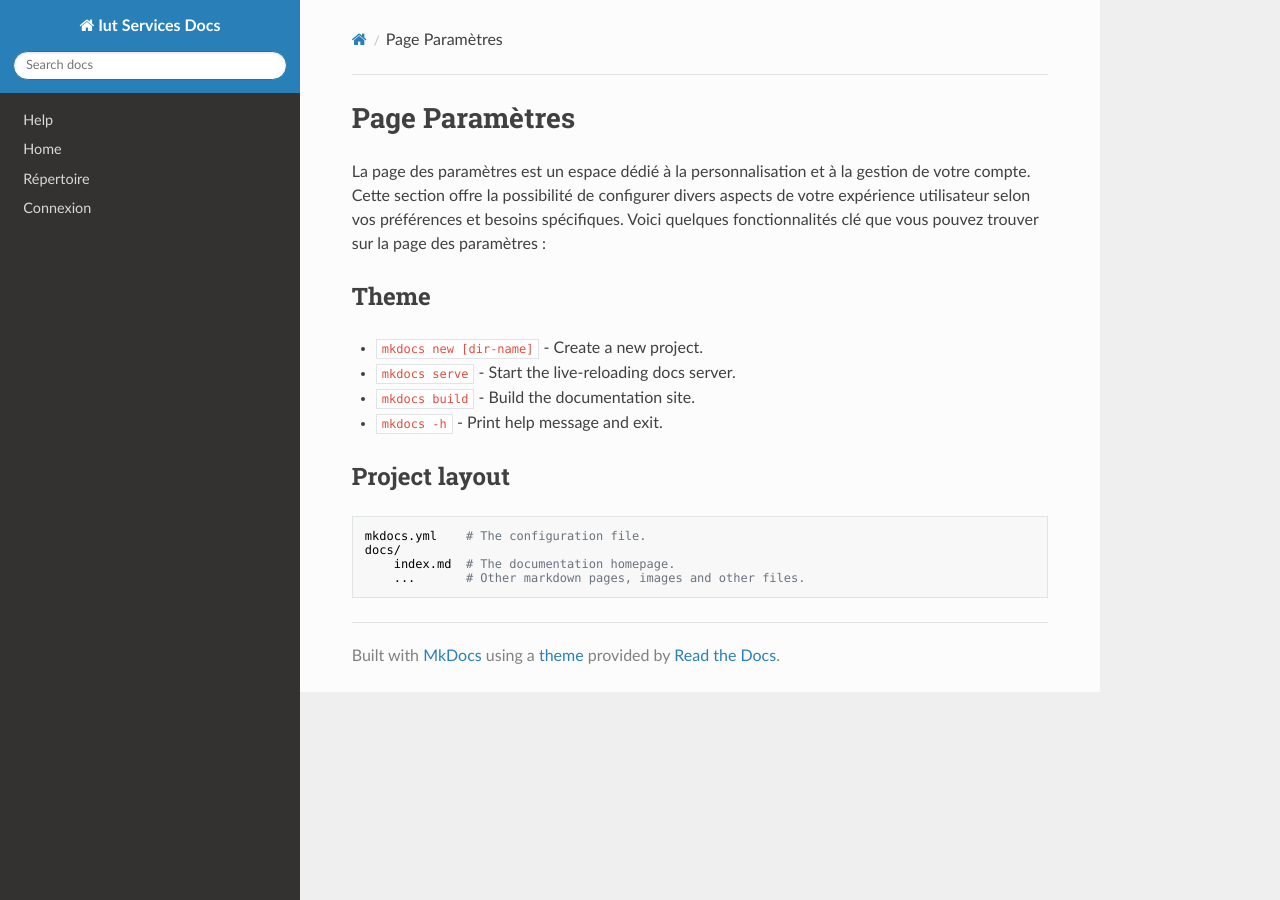
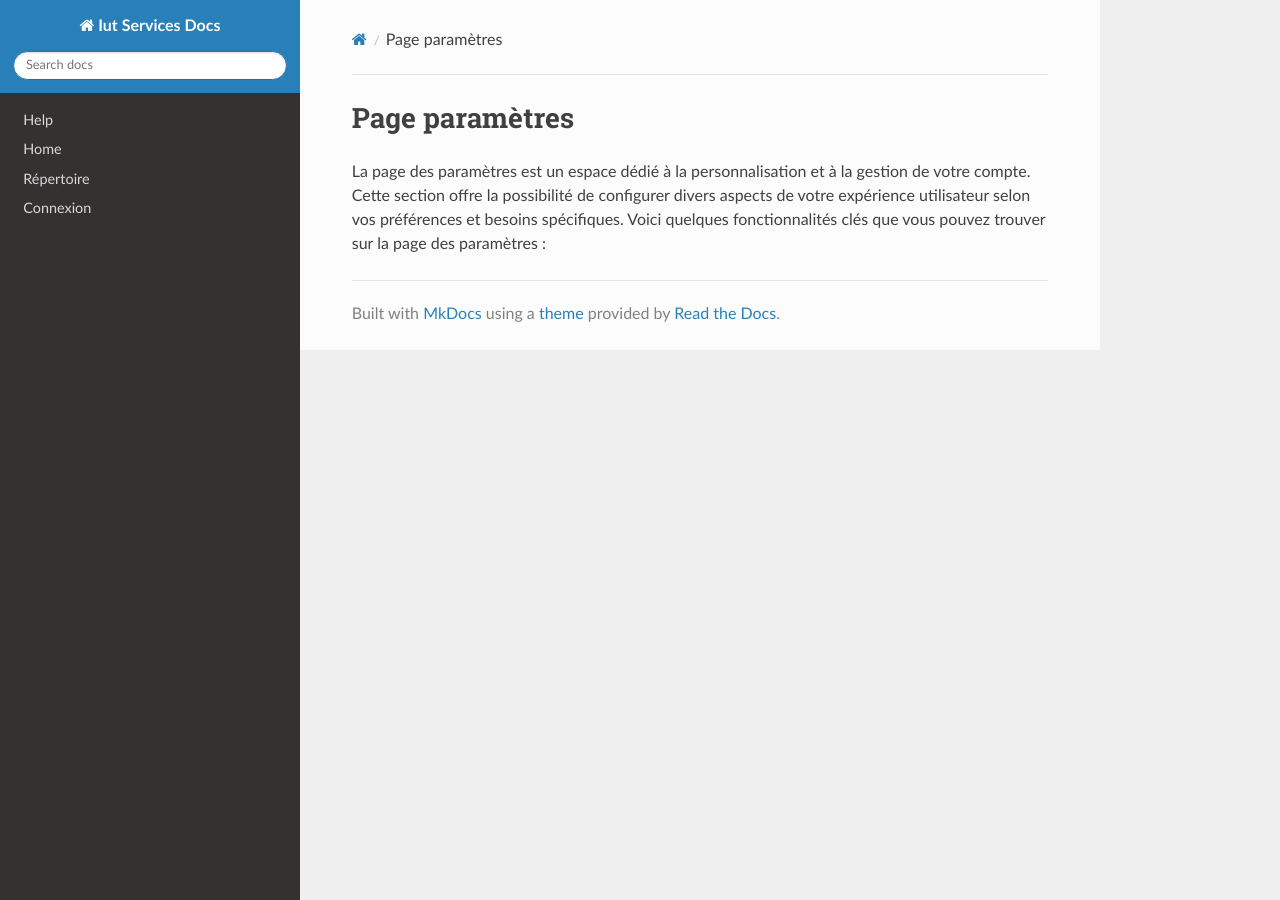
Before and after one commit to anthony-eluecque/iut-services-docs, an MkDocs documentation site: the page built from docs/parametre.md, in a window 1280 px wide. Built offline with MkDocs 1.6.1, drawn with Linux system fonts in a browser that asks for light colours; nearby versions of some CDN libraries.

Commit message:
Fix: Orthograph

```diff
--- a/docs/parametre.md
+++ b/docs/parametre.md
@@ -1,16 +1,2 @@
-# Page Paramètres
-La page des paramètres est un espace dédié à la personnalisation et à la gestion de votre compte. Cette section offre la possibilité de configurer divers aspects de votre expérience utilisateur selon vos préférences et besoins spécifiques. Voici quelques fonctionnalités clé que vous pouvez trouver sur la page des paramètres :
-
-## Theme
-
-* `mkdocs new [dir-name]` - Create a new project.
-* `mkdocs serve` - Start the live-reloading docs server.
-* `mkdocs build` - Build the documentation site.
-* `mkdocs -h` - Print help message and exit.
-
-## Project layout
-
-    mkdocs.yml    # The configuration file.
-    docs/
-        index.md  # The documentation homepage.
-        ...       # Other markdown pages, images and other files.
+# Page paramètres
+La page des paramètres est un espace dédié à la personnalisation et à la gestion de votre compte. Cette section offre la possibilité de configurer divers aspects de votre expérience utilisateur selon vos préférences et besoins spécifiques. Voici quelques fonctionnalités clés que vous pouvez trouver sur la page des paramètres :
```
Also changed, not shown: docs/directory.md (+1 -1 lines), docs/introduction.md (+3 -3 lines), docs/login.md (+1 -1 lines).
